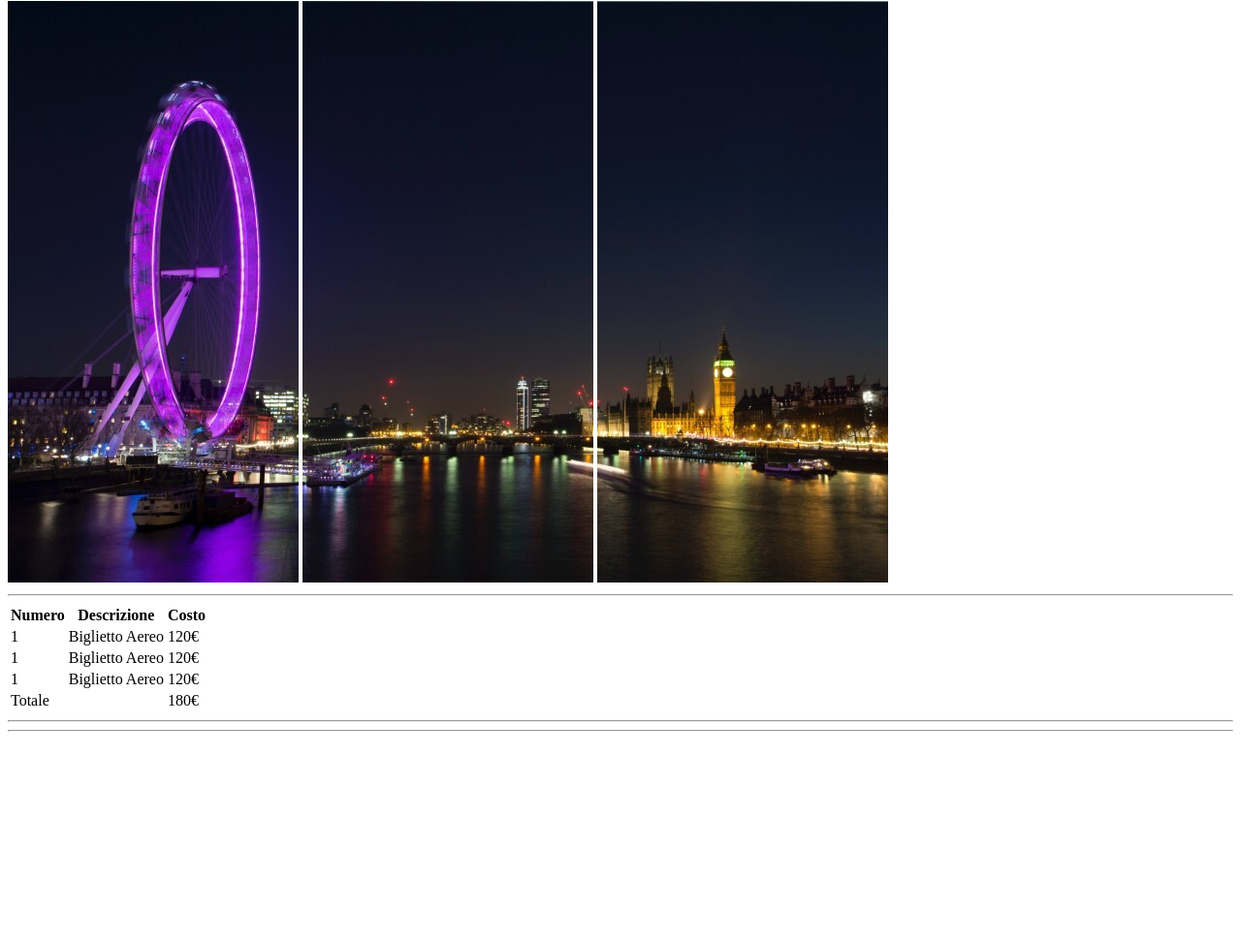
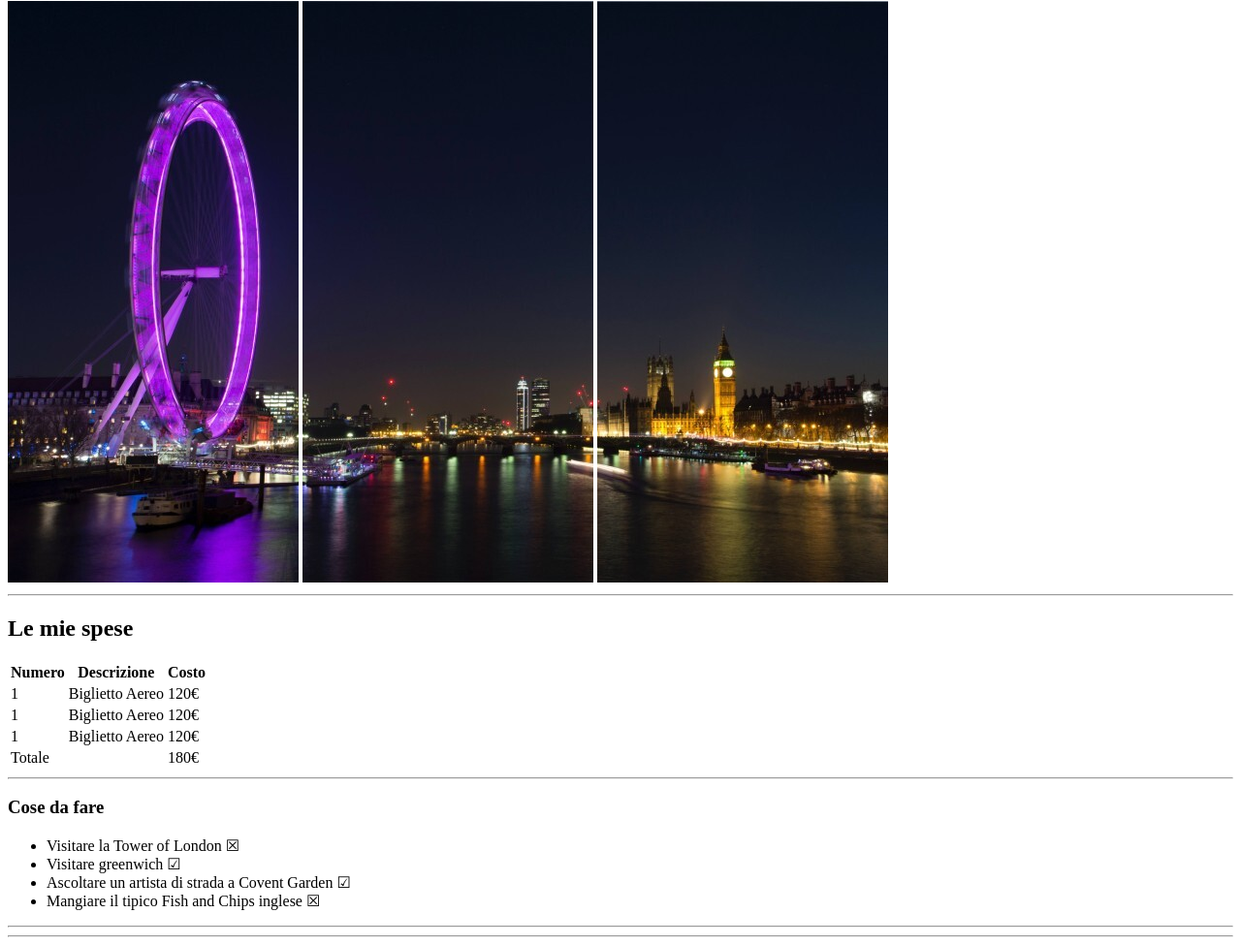
Before and after one commit to vgianluca96/html-london-trip, a plain HTML site: page index.html in a window 1280 px wide. Shown: the part 79-1054 px from the top of the page at 97% size. Before the commit the page ends 842 px from the top, so only its background shows below. Drawn offline with Linux system fonts and the light colour scheme.

Commit message:
section cose da fare
added section cose da fare

```diff
--- a/index.html
+++ b/index.html
@@ -8,13 +8,14 @@
 <body>
 
     <header>
+
         <h1>Il mio viaggio a Londra</h1>
-        <!-- titolo -->
+        <!-- /titolo -->
 
         <img src="img/pexels-bill-emrich-230794-0.jpg" alt="panoramica londra parte sinistra">
         <img src="img/pexels-bill-emrich-230794-1.jpg" alt="panoramica londra parte centrale">
         <img src="img/pexels-bill-emrich-230794-2.jpg" alt="panoramica londra parte destra">
-        <!-- immagini header -->
+        <!-- /immagini header -->
 
     </header>
     <!-- /header -->
@@ -22,6 +23,10 @@
     <hr>
 
     <section>
+
+        <h2>Le mie spese</h2>
+        <!-- /titolo sezione -->
+
         <table>
 
             <thead>
@@ -62,12 +67,24 @@
             <!-- /totale spese -->
 
         </table>
+
     </section>
     <!-- /tabella spese -->
 
     <hr>
 
     <section>
+
+        <h3>Cose da fare</h3>
+        <!-- /titolo sezione -->
+
+        <ul>
+            <li>Visitare la Tower of London &#9746;</li>
+            <li>Visitare greenwich &#9745;</li>
+            <li>Ascoltare un artista di strada a Covent Garden &#9745;</li>
+            <li>Mangiare il tipico Fish and Chips inglese &#9746;</li>
+        </ul>
+        <!-- /elenco -->
 
     </section>
     <!-- /section cose da fare -->
@@ -79,6 +96,8 @@
     </section>
     <!-- /section info utili -->
 
+    <hr>
+
     <section>
 
     </section>
```
Lines whose indentation alone changed are shown as unchanged.
